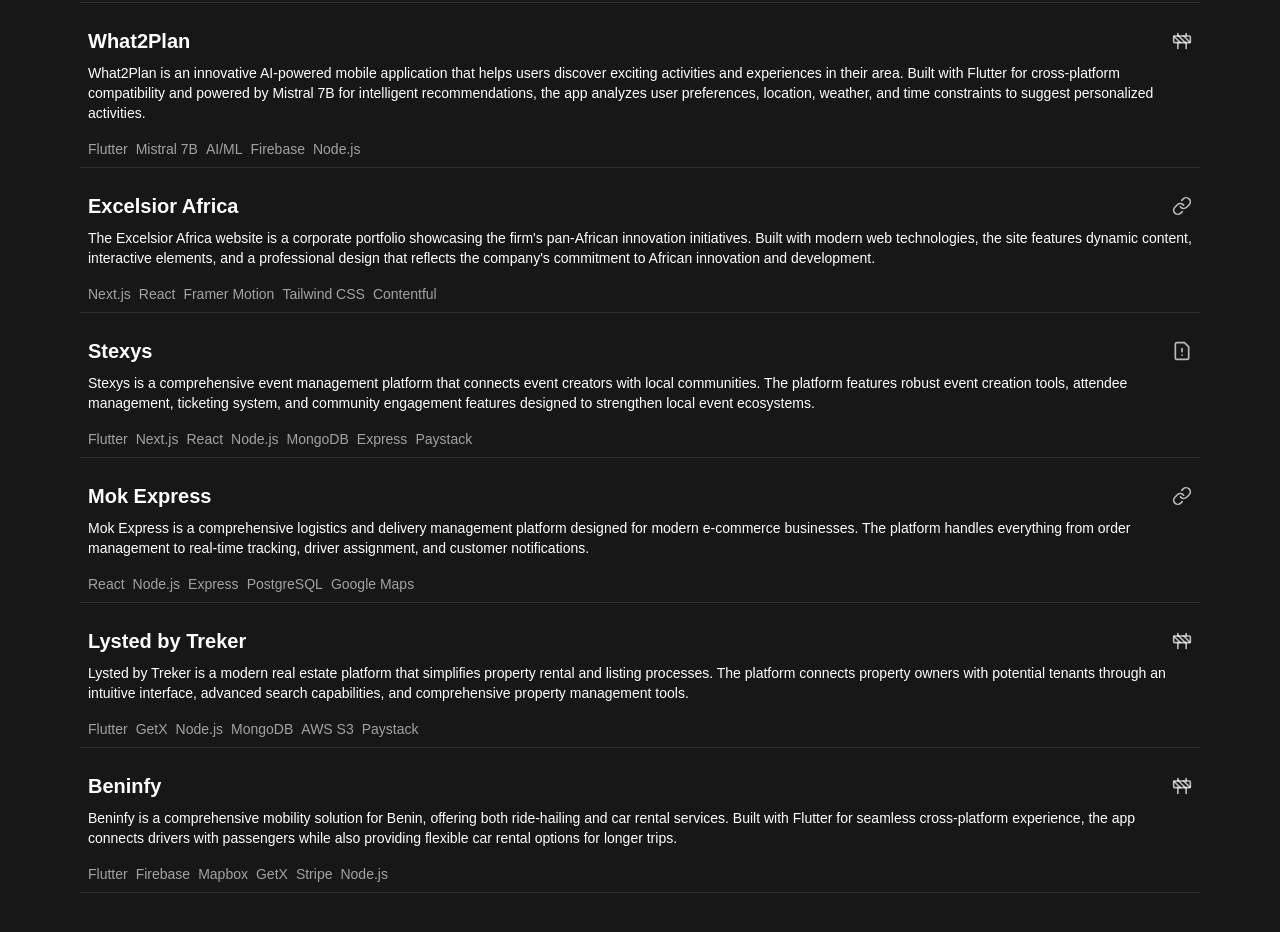
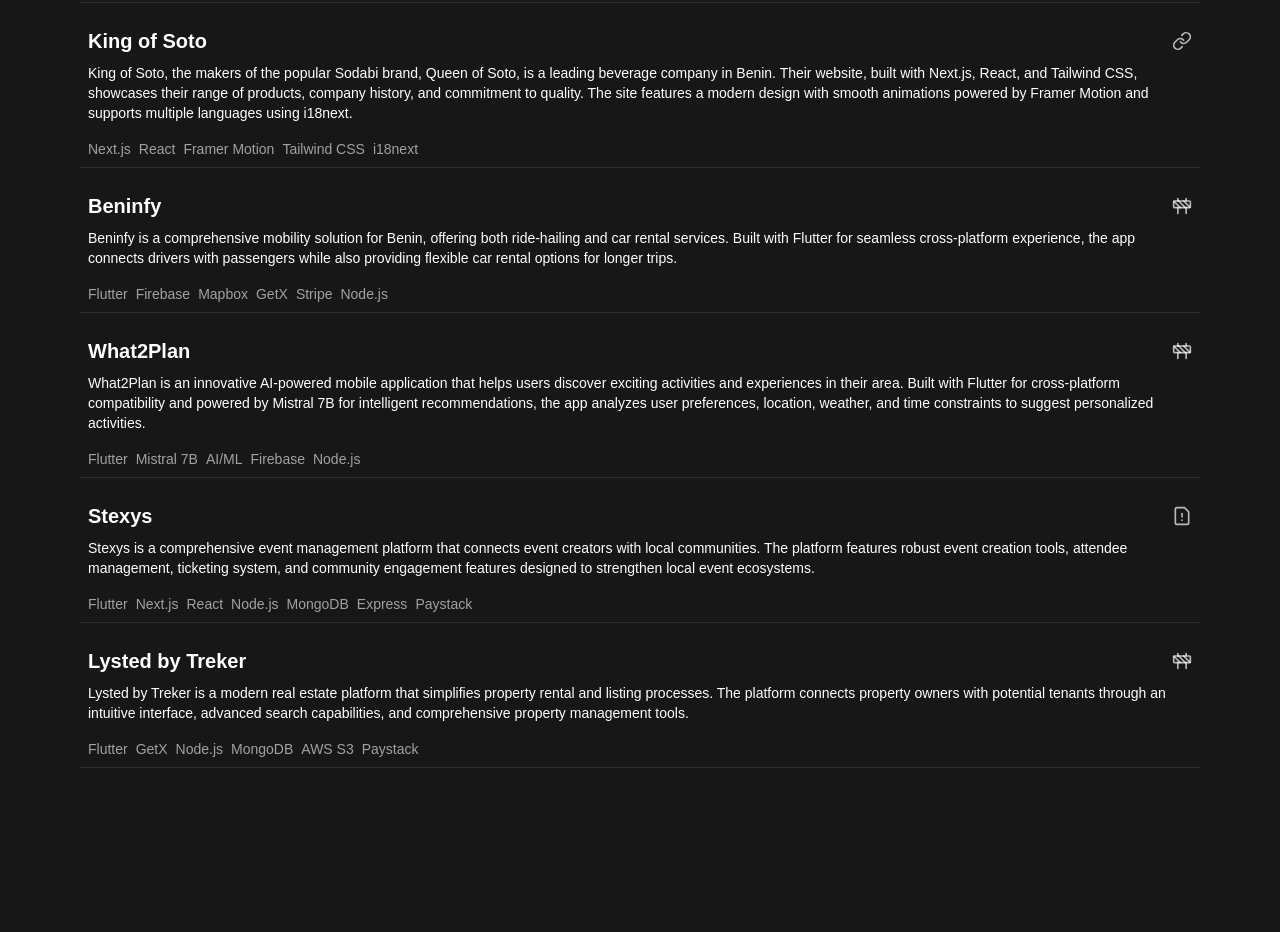
Before and after one commit to Caystone99/caystone99, a Next.js app: page / in a window 1280 px wide. Shown: the part 860-1792 px from the top of the page. After the commit the page ends 1756 px from the top, so only its background shows below. Built offline with nearby package versions, Linux system fonts and the light colour scheme; a web font is replaced by a local one.

Commit message:
edit(jobs): king of soto

```diff
--- a/data/works.js
+++ b/data/works.js
@@ -17,6 +17,22 @@
     status: "in-progress",
   },
   {
+    id: "excelsior",
+    title: "Excelsior Africa",
+    description: "The Excelsior Africa website is a corporate portfolio showcasing the firm's pan-African innovation initiatives. Built with modern web technologies, the site features dynamic content, interactive elements, and a professional design that reflects the company's commitment to African innovation and development.",
+    tech: ["Next.js", "React", "Framer Motion", "Tailwind CSS", "Contentful"],
+    liveUrl: "https://excelsiorafrica.com",
+    status: "Live",
+  },
+  {
+    id: "soto",
+    title: "King of Soto",
+    description: "King of Soto, the makers of the popular Sodabi brand, Queen of Soto, is a leading beverage company in Benin. Their website, built with Next.js, React, and Tailwind CSS, showcases their range of products, company history, and commitment to quality. The site features a modern design with smooth animations powered by Framer Motion and supports multiple languages using i18next.",
+    tech: ["Next.js", "React", "Framer Motion", "Tailwind CSS", "i18next"],
+    liveUrl: "https://kingofsoto.bgj",
+    status: "Live",
+  },
+  {
     id: "beninfy",
     title: "Beninfy",
     description: "Beninfy is a comprehensive mobility solution for Benin, offering both ride-hailing and car rental services. Built with Flutter for seamless cross-platform experience, the app connects drivers with passengers while also providing flexible car rental options for longer trips.",
@@ -34,14 +50,6 @@
     status: "in-progress",
   },
   {
-    id: "excelsior",
-    title: "Excelsior Africa",
-    description: "The Excelsior Africa website is a corporate portfolio showcasing the firm's pan-African innovation initiatives. Built with modern web technologies, the site features dynamic content, interactive elements, and a professional design that reflects the company's commitment to African innovation and development.",
-    tech: ["Next.js", "React", "Framer Motion", "Tailwind CSS", "Contentful"],
-    liveUrl: "https://excelsiorafrica.com",
-    status: "Live",
-  },
-  {
     id: "stexys",
     title: "Stexys",
     description:
@@ -51,15 +59,6 @@
     status: "terminated",
   },
   {
-    id: "mokexpress",
-    title: "Mok Express",
-    description:
-      "Mok Express is a comprehensive logistics and delivery management platform designed for modern e-commerce businesses. The platform handles everything from order management to real-time tracking, driver assignment, and customer notifications.",
-    tech: ["React", "Node.js", "Express", "PostgreSQL", "Google Maps"],
-    liveUrl: "https://mokexpresservices.com/",
-    status: "Live",
-  },
-  {
     id: "lysted",
     title: "Lysted by Treker",
     description: "Lysted by Treker is a modern real estate platform that simplifies property rental and listing processes. The platform connects property owners with potential tenants through an intuitive interface, advanced search capabilities, and comprehensive property management tools.",
@@ -67,15 +66,6 @@
     //liveUrl: "https://lysted.treker.com",
     status: "in-progress",
   },
-  {
-    id: "beninfy",
-    title: "Beninfy",
-    description: "Beninfy is a comprehensive mobility solution for Benin, offering both ride-hailing and car rental services. Built with Flutter for seamless cross-platform experience, the app connects drivers with passengers while also providing flexible car rental options for longer trips.",
-    tech: ["Flutter", "Firebase", "Mapbox", "GetX", "Stripe", "Node.js"],
-    //liveUrl: "https://beninfy.app",
-    status: "in-progress",
-  },
-
 ];
 
 export default works;
```
